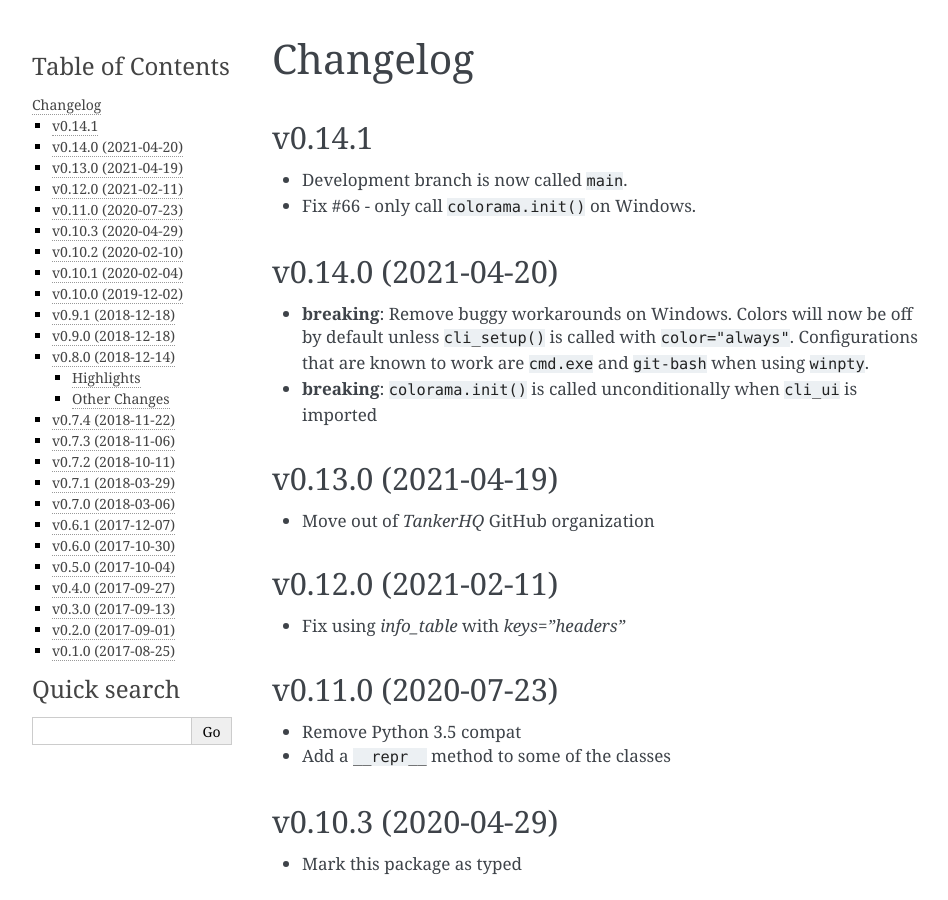
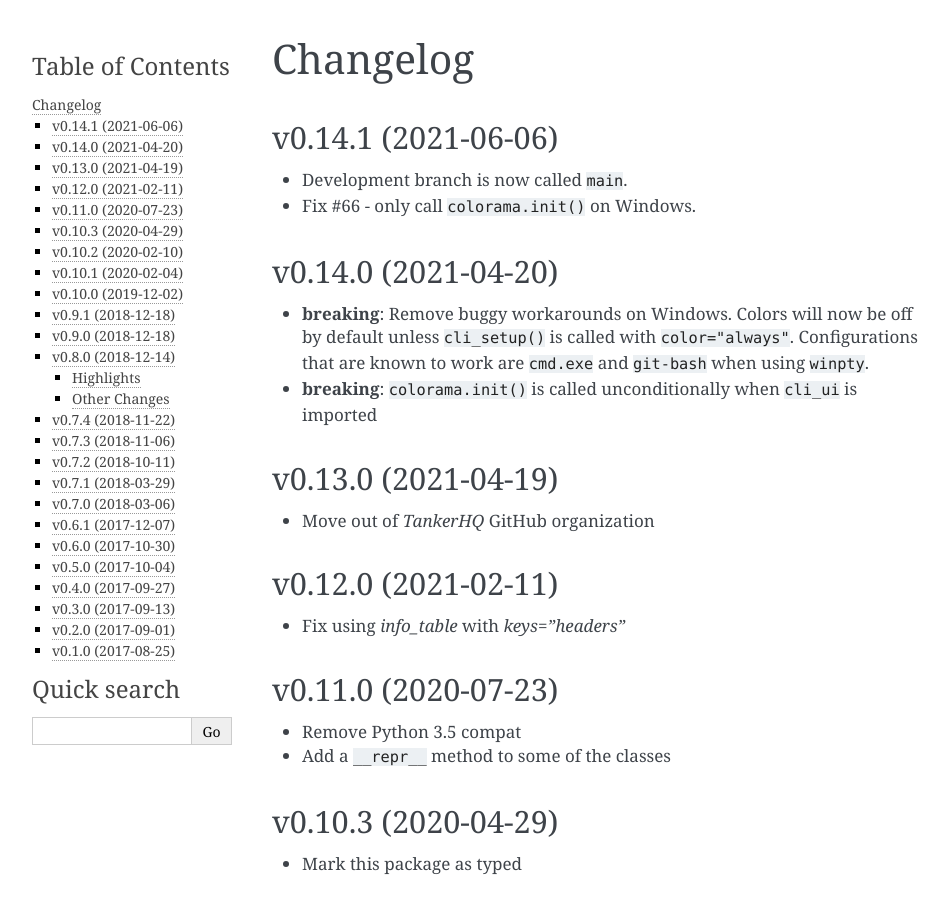
Before and after one commit to your-tools/python-cli-ui, a Sphinx documentation site: the page built from docs/changelog.rst, in a window 1280 px wide and 900 px high. Shown: the whole window, without its empty margins (148-1096 px from the left). Built offline with Sphinx 7.4.7, drawn with Linux system fonts in a browser that asks for light colours.

Commit message:
changelog: add missing release date

```diff
--- a/docs/changelog.rst
+++ b/docs/changelog.rst
@@ -1,8 +1,8 @@
 Changelog
 ----------
 
-v0.14.1
-+++++++
+v0.14.1 (2021-06-06)
+++++++++++++++++++++
 
 * Development branch is now called ``main``.
 * Fix #66 - only call ``colorama.init()`` on Windows.
```
